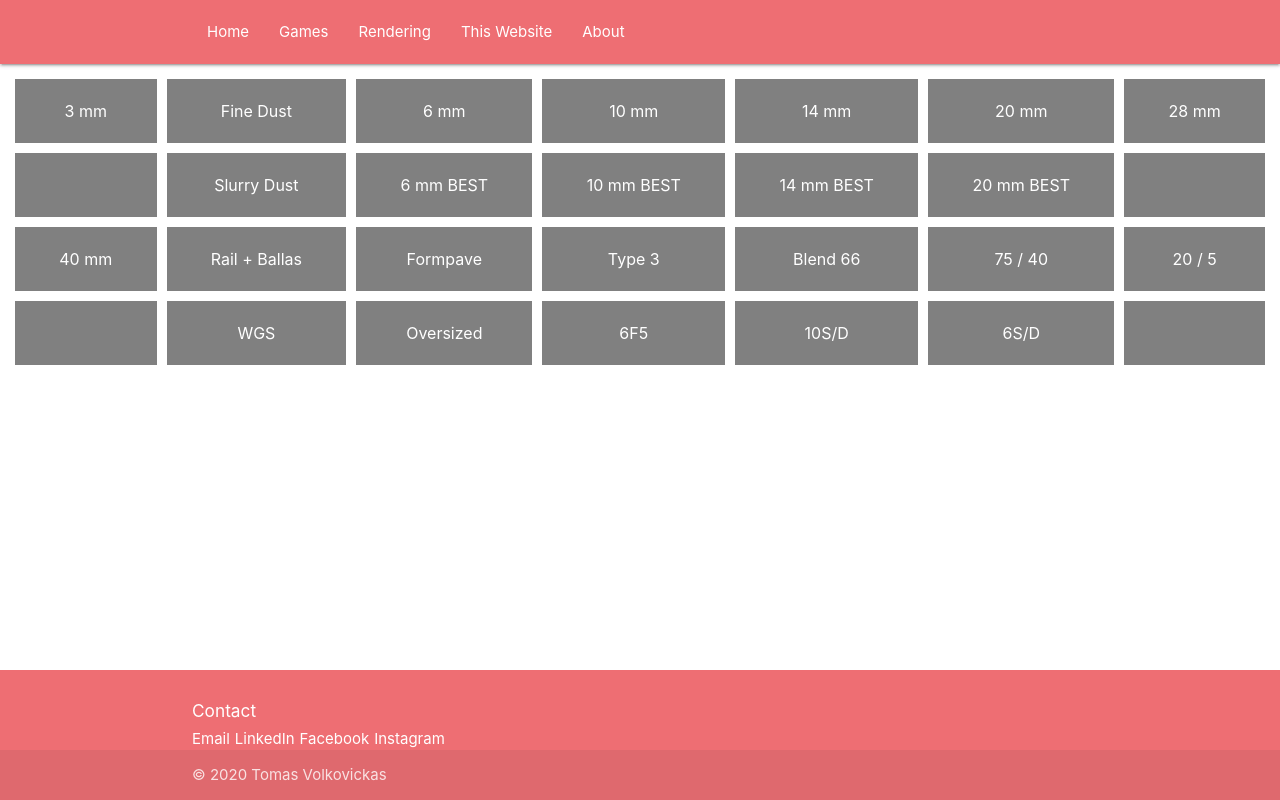
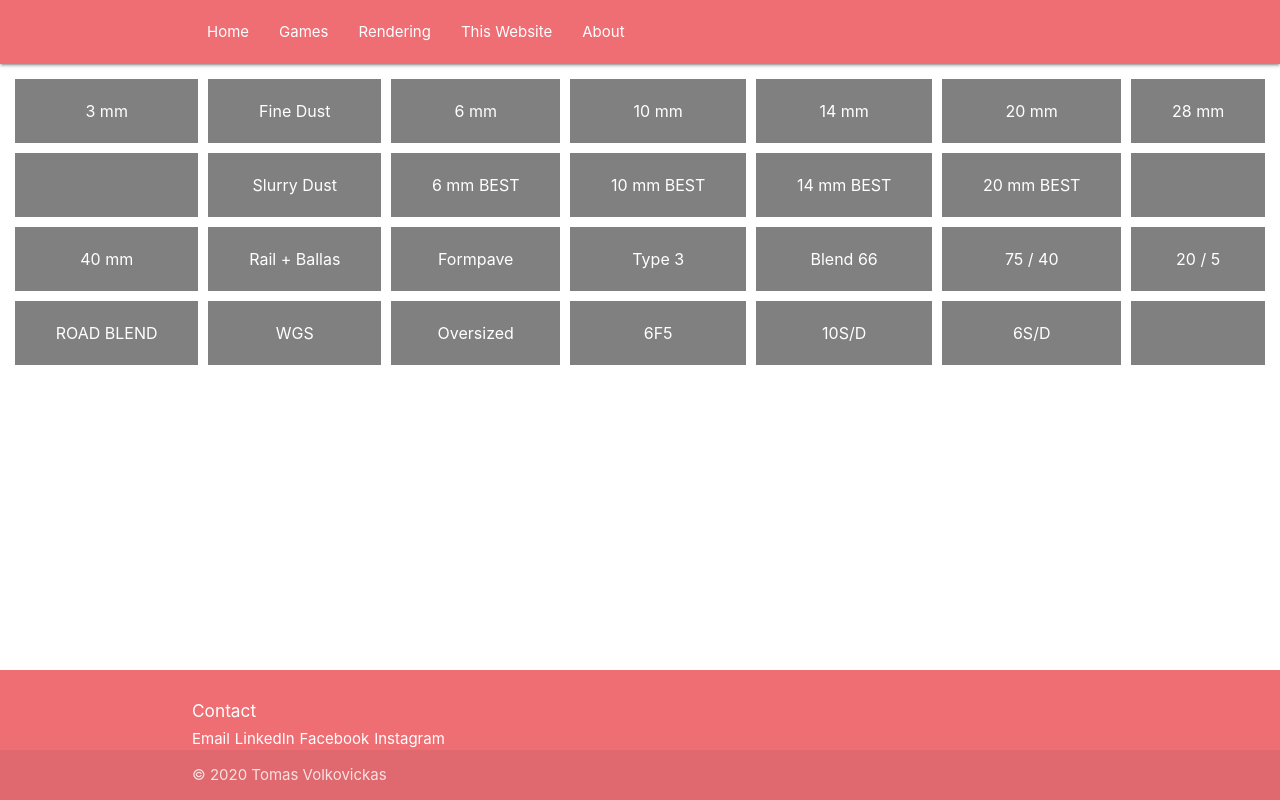
Before and after one commit to tvolkovickas/tomasv, a React (Create React App) app: page /mtrack in a window 1280 px wide. Built offline with nearby package versions, Linux system fonts and the light colour scheme.

Commit message:
Add road blend

```diff
--- a/src/pages/Mtrack/index.js
+++ b/src/pages/Mtrack/index.js
@@ -28,7 +28,7 @@ const Mtrack = () => {
     "Blend 66",
     "75 / 40",
     "20 / 5",
-    "",
+    "ROAD BLEND",
     "WGS",
     "Oversized",
     "6F5",
```
